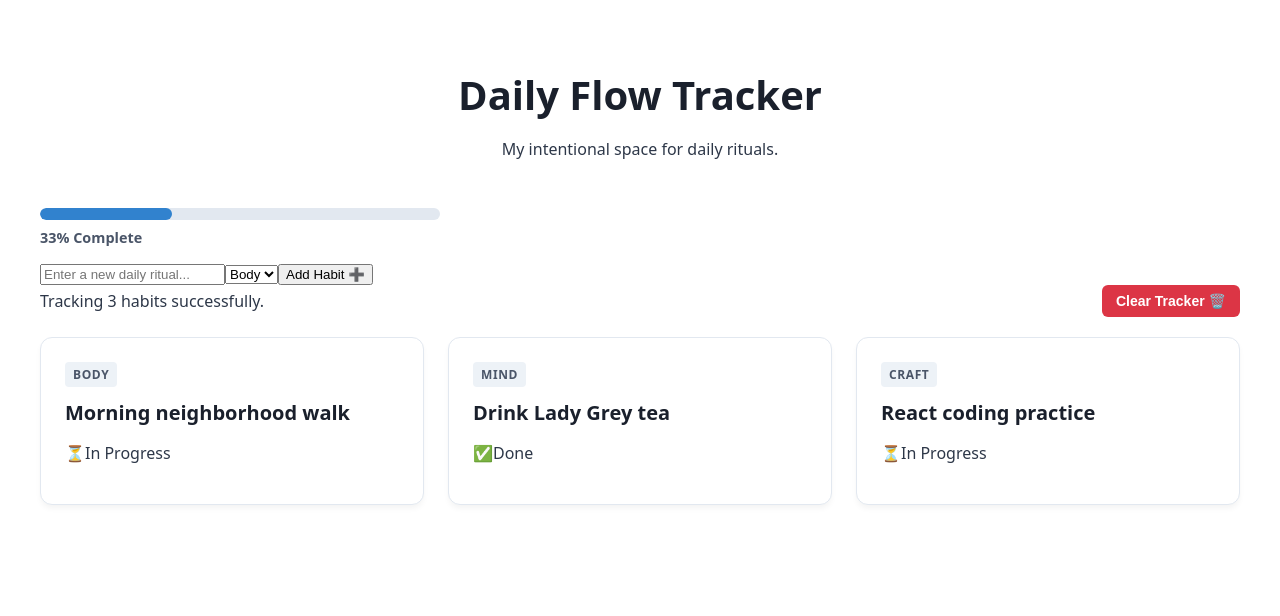
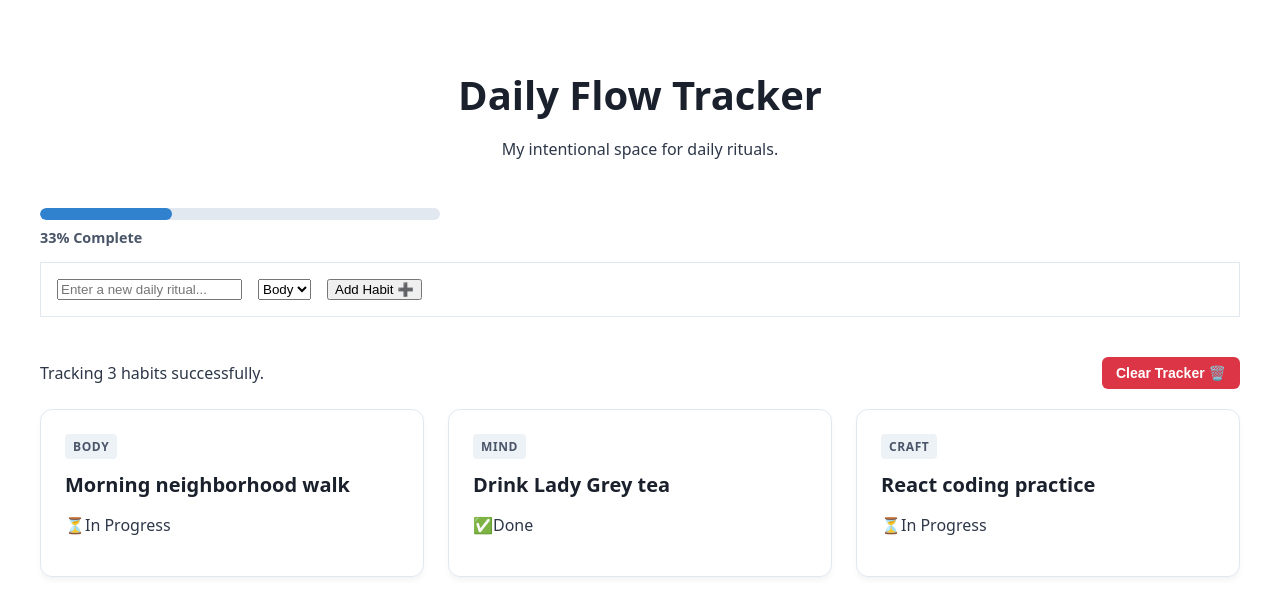
Before and after one commit to MayaKirken/daily-flow-tracker, a React (Vite) app: page / in a window 1280 px wide. Shown: the top 616 px of the page. Built offline with nearby package versions, Linux system fonts and the light colour scheme.

Commit message:
Write styling for habit container

```diff
--- a/src/index.css
+++ b/src/index.css
@@ -151,3 +151,14 @@
 .clear-btn:hover {
     background-color: #bd2130;
 }
+
+/* The main layout container for the form inputs */
+
+.habit-form {
+    display: flex;
+    gap: 1rem;
+    margin-bottom: 2.5rem;
+    background-color: #ffffff;
+    padding: 1rem;
+    border: 1px solid #e2e8f0
+}
```
